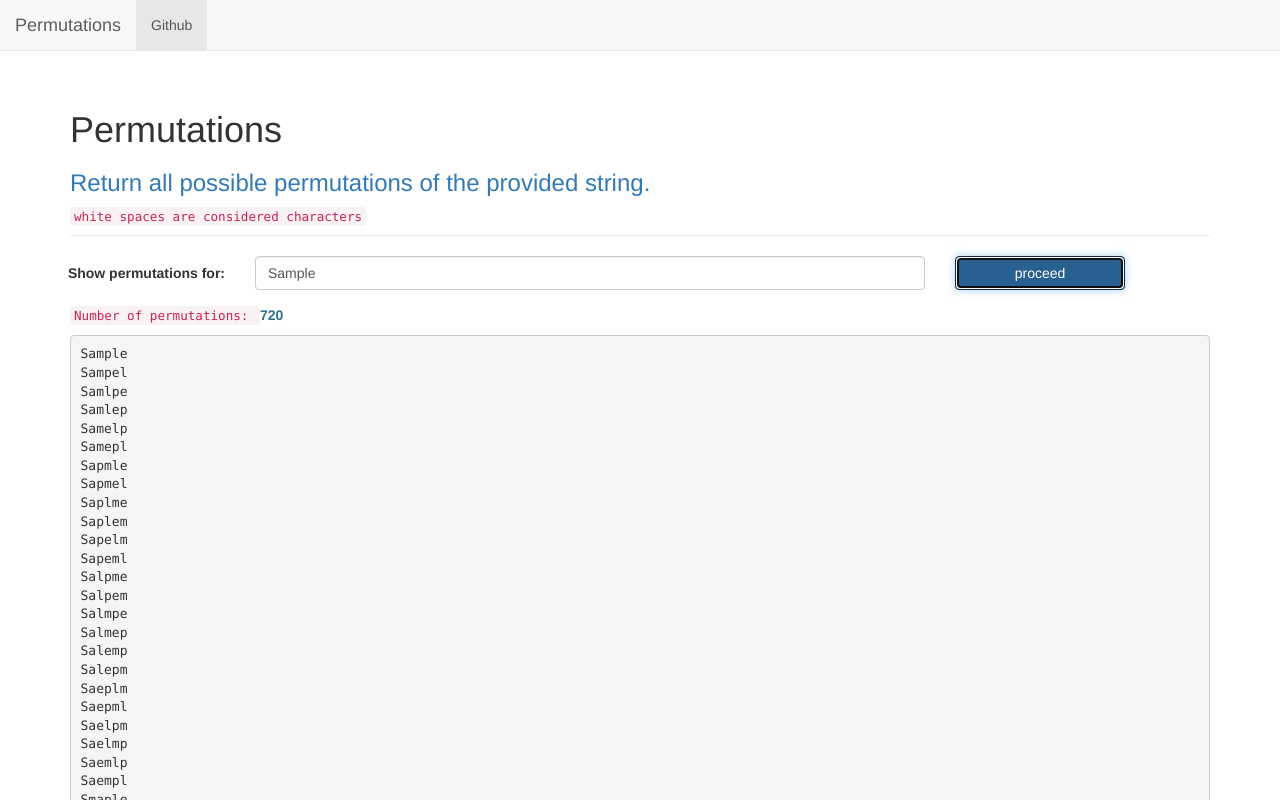
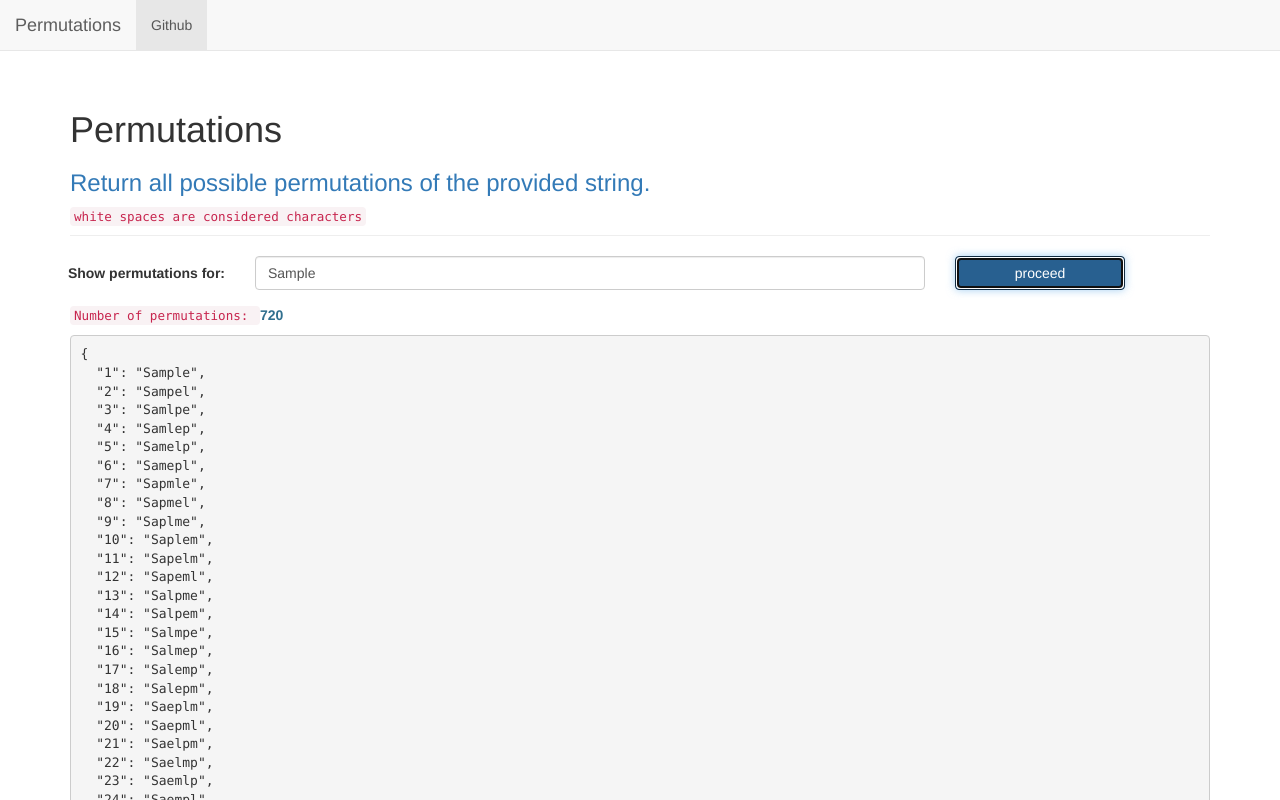
Before and after one commit to AdelMahjoub/react-app-permutations, a React (Create React App) app: page / in a window 1280 px wide. Both pictures are taken after typing "Sample" into the empty fields and a click on the button "proceed". Shown: the top 800 px of the page. Built offline with nearby package versions, Linux system fonts and the light colour scheme; the HTML template or start-up script is replaced by a standard one.

Commit message:
performance-fix/ permutations in a JSON format instead of an array

```diff
--- a/public/worker.js
+++ b/public/worker.js
@@ -1,12 +1,14 @@
 
 onmessage = function(e) {
+    console.time("worker done");
+    var response = {};
   var str = e.data;
   var arr = str.split('');
   var permutArr = [];
   var temp, position = 0, len = str.length - 1;
   function permutation(position, len){
       if(position === len){
-          permutArr.push(arr.map(function(val){return val;}).join('') + "\n");
+          permutArr.push(arr.map(function(val){return val;}).join(''));
       }else{
           for(var i = position; i<= len; i++){
               temp = arr[i];
@@ -20,5 +22,10 @@ onmessage = function(e) {
       }
   }
   permutation(position,len);
-  postMessage(permutArr);
+
+  permutArr.forEach(function(value, i) {
+    response[i+1] = value;
+  });
+  postMessage(response);
+  console.timeEnd("worker done");
 }
--- a/src/App.js
+++ b/src/App.js
@@ -27,7 +27,9 @@ class App extends Component {
   }
 
   workerCallback(e) {
+    console.time("New state set");
     this.setState({ permutations: e.data, processing: false });
+    console.timeEnd("New state set");
   }
 
   handleError() {
--- a/src/components/permutations.js
+++ b/src/components/permutations.js
@@ -1,20 +1,29 @@
 import React from "react";
+
+const sizeOfObject = (obj) => {
+  let size = 0;
+  for(let key in obj) {
+    if(obj.hasOwnProperty(key)) {
+      size++;
+    }
+  }
+  return size;
+}
 
 const Permutations = (props) => {
   return (
     <div className="row">
       <div className="col-xs-12 col-md-12">
         <p className="text-info">
-          <code>Number of permutations: </code><strong>{props.permutations.length}</strong>
+          <code>Number of permutations: </code>
+          <strong>{sizeOfObject(props.permutations)}</strong>
         </p>
       </div>
       <div className="col-xs-12 col-md-12">
         <pre>
-            {
-              props.permutations.map((permutation, i) => {
-                return permutation
-              })
-            }
+           {
+             JSON.stringify(props.permutations, null, 2)
+           }
         </pre>
       </div>
     </div>
```
